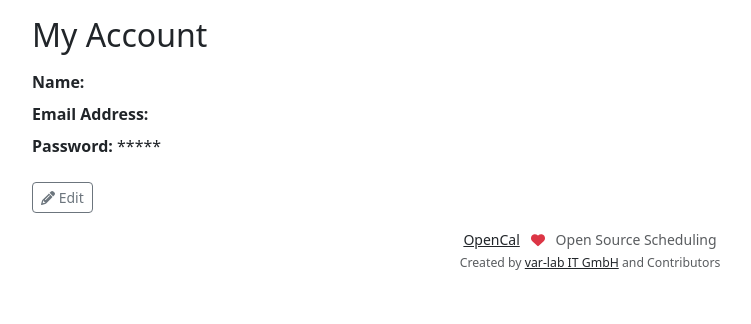
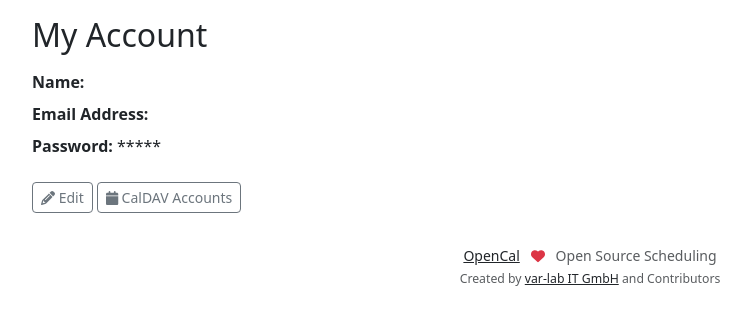
Before and after one commit to var-lab-it/opencal-web, a Vue app: page /dashboard/account in a window 1280 px wide. Shown: the top 324 px of the page, without its empty margins (50-801 px from the left). Built offline with nearby package versions, Linux system fonts and the light colour scheme; no server answers; sample sign-in values are in the browser's storage; what v-calendar would draw is missing.

Commit message:
manage CalDav auths

```diff
--- a/src/components/dashboard/Account.vue
+++ b/src/components/dashboard/Account.vue
@@ -12,6 +12,8 @@
   <div
       v-else
   >
+    <div class="row">
+      <div class="col-md-6 col-12 mb-3">
         <div
             id="account-name"
             class="mb-2"
@@ -47,9 +49,16 @@
             class="btn btn-outline-secondary btn-sm mt-3"
             @click="openModal"
         >
-      <font-awesome-icon icon="pencil" />
+          <font-awesome-icon icon="pencil"/>
           {{ $t('account.buttons.edit') }}
         </button>
+
+        <router-link to="/dashboard/account/caldav" class="btn btn-outline-secondary btn-sm mt-3 ms-1">
+          <font-awesome-icon icon="calendar" />
+          {{ $t('account.caldav_accounts') }}
+        </router-link>
+      </div>
+    </div>
   </div>
 
   <div
--- /dev/null
+++ b/src/components/dashboard/CalDavAuths.vue
@@ -0,0 +1,26 @@
+<template>
+  <h2 class="mb-3">
+    {{ $t('account.headline') }}
+    <font-awesome-icon icon="angle-right" class="small" />
+    {{ $t('account.caldav_auths.headline') }}
+  </h2>
+
+  <div v-if="loading">
+    <div class="text-center p-5 m-5">
+      <div class="spinner-border text-dark"></div>
+    </div>
+  </div>
+
+  <div
+      v-else
+  >
+
+  </div>
+</template>
+
+<script setup lang="ts">
+import {ref} from "vue";
+import {FontAwesomeIcon} from "@fortawesome/vue-fontawesome";
+
+const loading = ref(true)
+</script>
--- a/src/components/dashboard/Dashboard.vue
+++ /dev/null
@@ -1,5 +0,0 @@
-<script setup lang="ts"></script>
-
-<template>
-  User Dashboard
-</template>
--- a/src/router/index.ts
+++ b/src/router/index.ts
@@ -9,6 +9,7 @@ import Start from "../components/Start.vue";
 import PasswordRequest from "../components/PasswordRequest.vue";
 import PasswordResest from "../components/PasswordResest.vue";
 import Appointments from "../components/dashboard/Appointments.vue";
+import CalDavAuths from "../components/dashboard/CalDavAuths.vue";
 
 const routes = [
     {
@@ -53,6 +54,12 @@ const routes = [
         component: Account,
         meta: {requiresAuth: true}
     },
+    {
+        name: 'caldav_auths',
+        path: '/dashboard/account/caldav',
+        component: CalDavAuths,
+        meta: {requiresAuth: true}
+    },
 ];
 
 const router = createRouter({
--- a/src/translations/en_GB.ts
+++ b/src/translations/en_GB.ts
@@ -58,6 +58,10 @@ export default {
                 "cancel": "Cancel",
                 "save": "Save"
             }
+        },
+        "caldav_accounts": "CalDAV Accounts",
+        "caldav_auths": {
+            "headline": "CalDAV Accounts"
         }
     },
     "change": "change",
```
Lines whose indentation alone changed are shown as unchanged.
